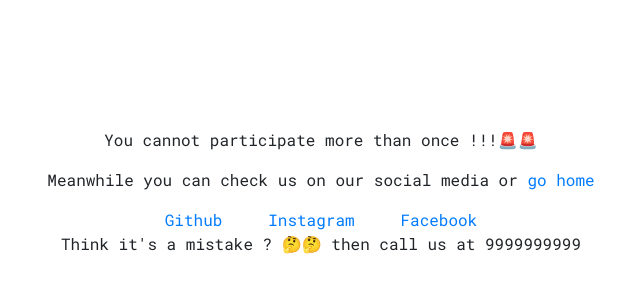
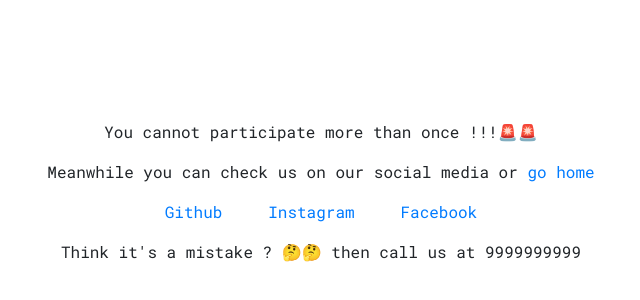
Before and after one commit to shelcia/Edith, a React (Create React App) app: page /noentrybro in a window 1280 px wide. Shown: the part 200-500 px from the top of the page, without its empty margins (319-959 px from the left). Built offline with nearby package versions, Linux system fonts and the light colour scheme.

Commit message:
update css

```diff
--- a/src/components/NoEntry.jsx
+++ b/src/components/NoEntry.jsx
@@ -16,7 +16,9 @@
           <a href='https://www.instagram.com/cs.club.iiitdm/'>Instagram</a>
           <a href='https://www.facebook.com/csclubiiitdm'>Facebook</a>
         </div>
-        <p>Think it's a mistake ? 🤔🤔 then call us at 9999999999</p>
+        <p className='mt-3'>
+          Think it's a mistake ? 🤔🤔 then call us at 9999999999
+        </p>
       </div>
     </React.Fragment>
   );
```
